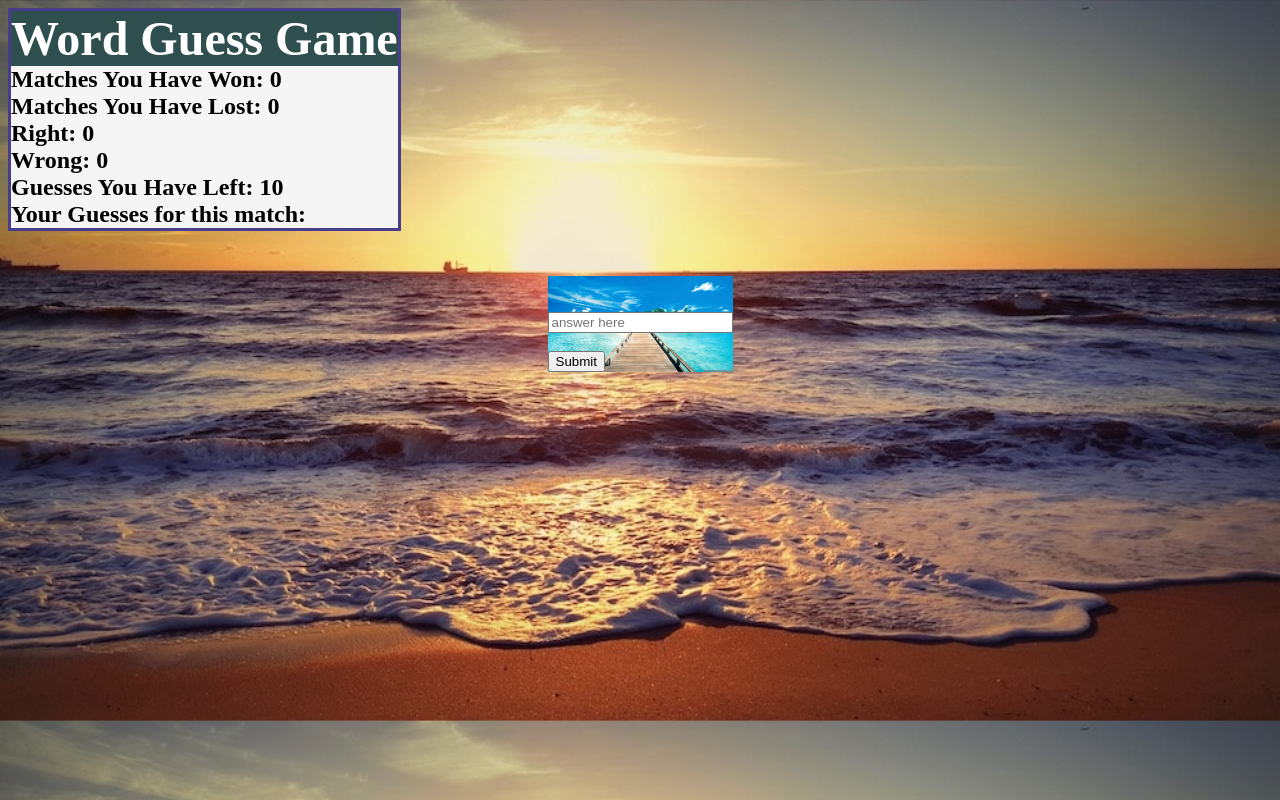
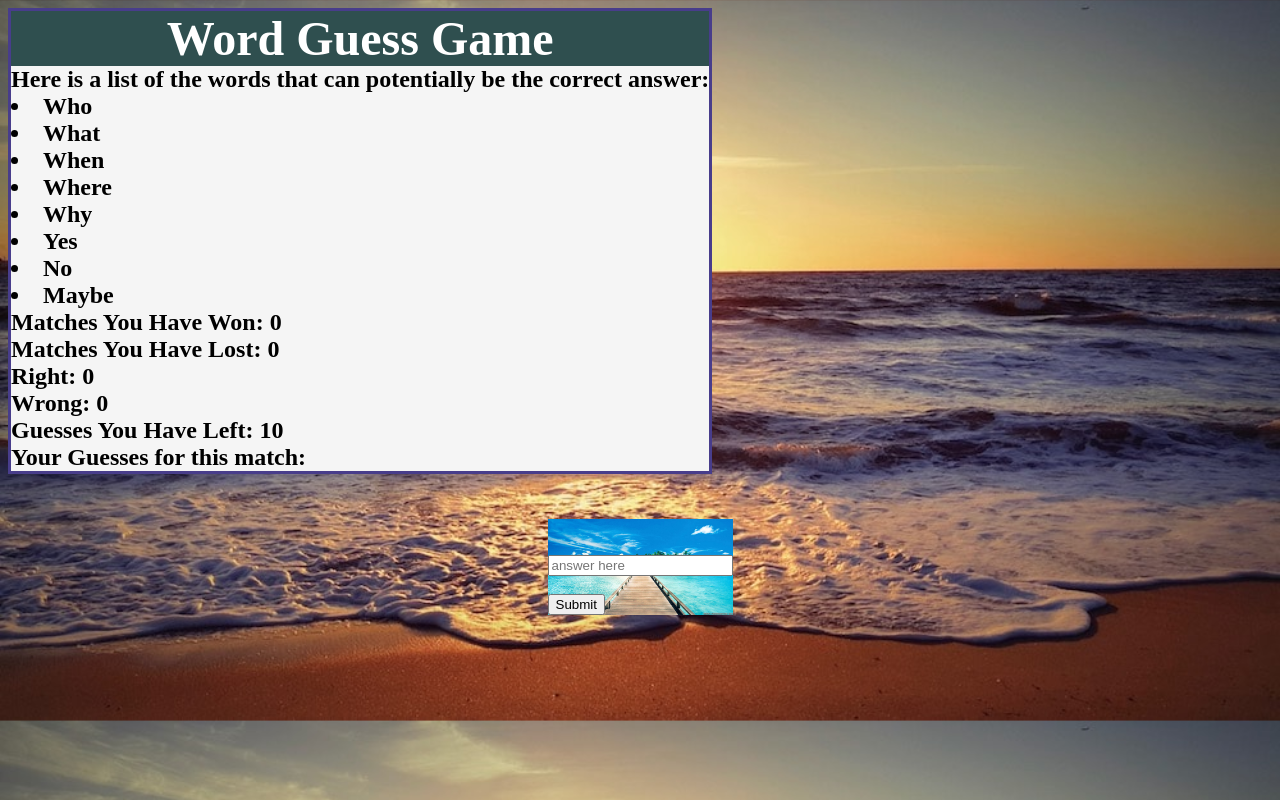
Before and after one commit to Raffaj1208/WordGuess, a plain HTML site: page index.html in a window 1280 px wide. Drawn offline with nearby package versions, Linux system fonts and the light colour scheme.

Commit message:
added words to guessable array in js, added list of words to guess in html

```diff
--- a/Assets/Javascript/TextGuess.js
+++ b/Assets/Javascript/TextGuess.js
@@ -1,4 +1,4 @@
-var guessAble = ['yes', 'no', 'maybe', 'who', 'what', 'when'];
+var guessAble = ['yes', 'no', 'maybe', 'who', 'what', 'when','where', 'why'];
        var guessesAvailable = 10;
        var right = 0;
        var wrong = 0;
--- a/index.html
+++ b/index.html
@@ -10,6 +10,20 @@
 <body>
     <nav>
         <div id="header">Word Guess Game</div>
+        <div id="listHead">Here is a list of the words that can potentially be the correct answer:
+            <div id="list">
+                <il>
+                    <li>Who</li>
+                    <li>What</li>
+                    <li>When</li>
+                    <li>Where</li>
+                    <li>Why</li>
+                    <li>Yes</li>
+                    <li>No</li>
+                    <li>Maybe</li>
+                </il>
+            </div>
+        </div>
         <div id="won"></div><div id="lost"></div>
         <div id="right"></div> <div id="wrong"></div><div id="guessesLeft"></div>
         <div>Your Guesses for this match:<div id="yourGuesses"></div></div>
```
